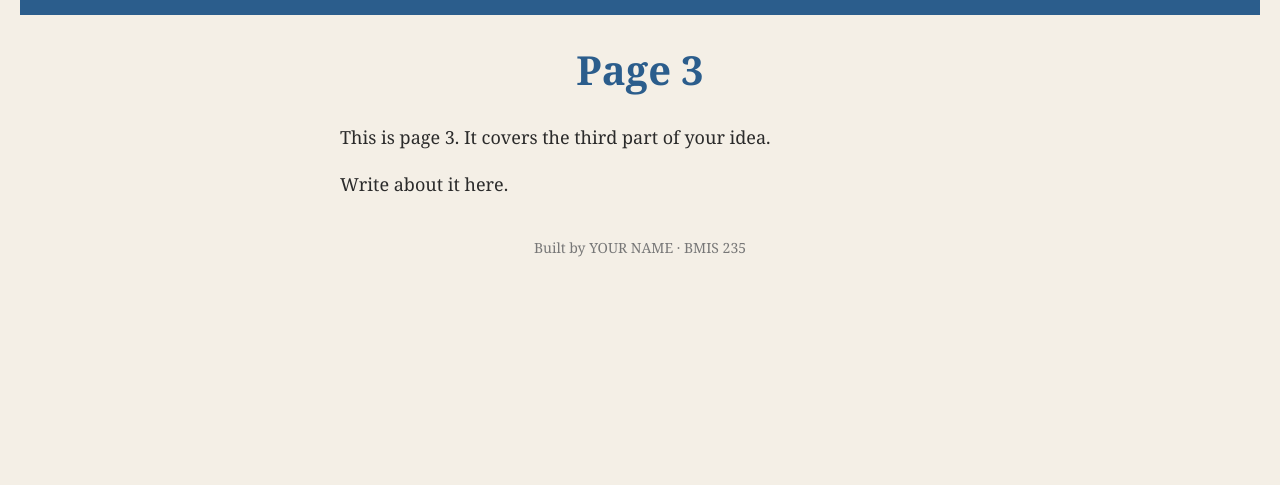
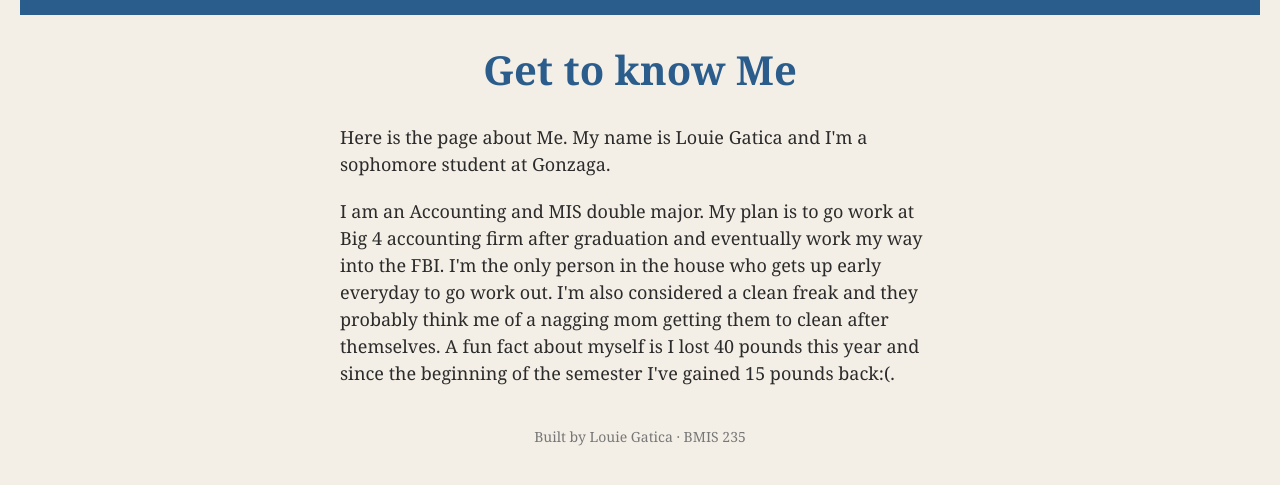
Before and after one commit to jgatica07/bmis235-html-3, a plain HTML site: page Me.html in a window 1280 px wide. Shown: the part 71-556 px from the top of the page. Drawn offline with Linux system fonts and the light colour scheme.

Commit message:
Revise Me.html with personal information
Updated author information and page content to reflect personal details.

```diff
--- a/Me.html
+++ b/Me.html
@@ -1,14 +1,14 @@
 <!DOCTYPE html>
 <!--
-  Author: YOUR NAME
-  GU username: YOUR-GU-USERNAME
+  Author: Louie Gatica
+  GU username: jgatica
   Course: BMIS 235 - HTML-3
 -->
 <html lang="en">
 <head>
 <meta charset="utf-8">
-<meta name="author" content="YOUR NAME">
-<title>Page 3</title>
+<meta name="author" content="Louie Gatica">
+<title>Me</title>
 <link rel="stylesheet" href="styles.css">
 </head>
 <body>
@@ -26,12 +26,12 @@
     <a href="Me.html"><img src="img/Me.png" alt="Me"></a>
 </nav>
 
-<h1>Page 3</h1>
-<p>This is page 3. It covers the third part of your idea.</p>
-<p>Write about it here.</p>
+<h1>Get to know Me</h1>
+<p>Here is the page about Me. My name is Louie Gatica and I'm a sophomore student at Gonzaga.</p>
+<p>I am an Accounting and MIS double major. My plan is to go work at Big 4 accounting firm after graduation and eventually work my way into the FBI. I'm the only person in the house who gets up early everyday to go work out. I'm also considered a clean freak and they probably think me of a nagging mom getting them to clean after themselves. A fun fact about myself is I lost 40 pounds this year and since the beginning of the semester I've gained 15 pounds back:(.</p>
 
 <!-- Footer: fill in your name -->
-<footer>Built by YOUR NAME &middot; BMIS 235</footer>
+<footer>Built by Louie Gatica &middot; BMIS 235</footer>
 
 </body>
 </html>
```
